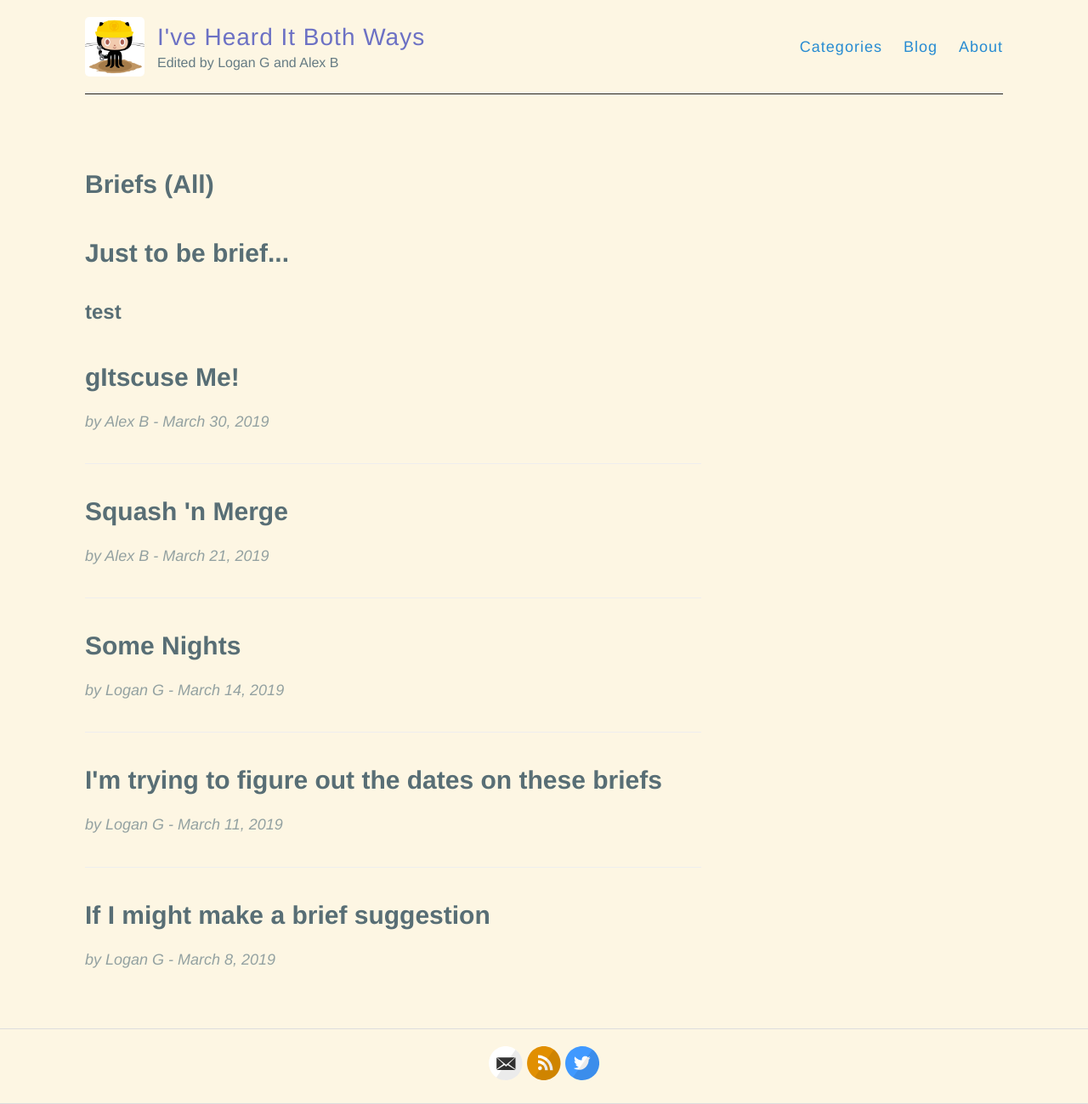
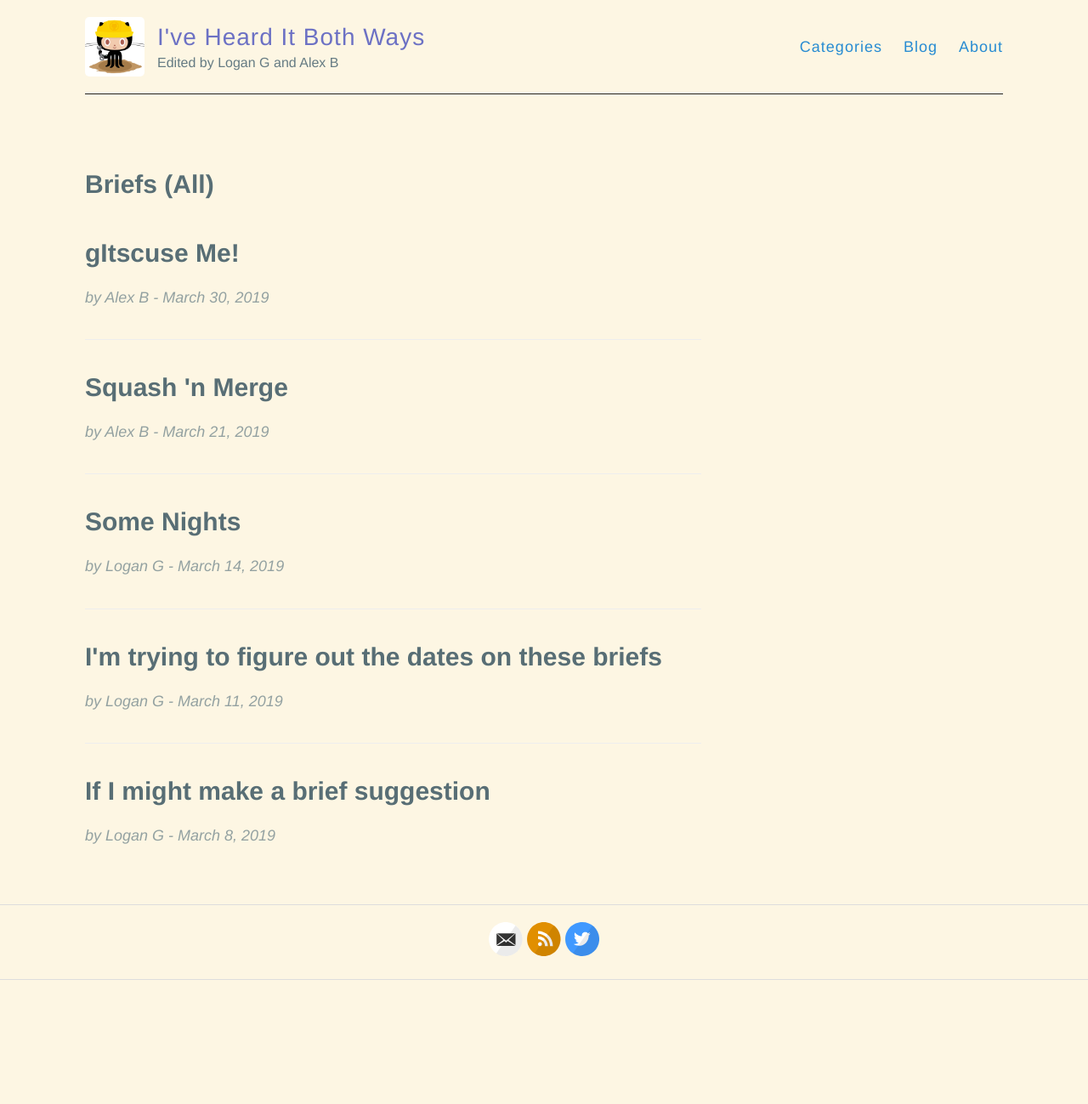
Before and after one commit to hencefarthing/hencefarthing.github.io, a Jekyll site: the page built from briefs.md, in a window 1280 px wide. Shown: the whole page at 85% size. Built offline with Jekyll 4.4.1, drawn with Linux system fonts in a browser that asks for light colours; after the commit the page ends 1153 px from its top, so only the background shows below that.

Commit message:
using correct disclude syntax

```diff
--- a/_includes/list-briefs.html
+++ b/_includes/list-briefs.html
@@ -1,8 +1,8 @@
 <div class="briefs">
 
+    {% unless page.skip_title_link == true %}
     <h1><a href="{{ site.baseurl }}/briefs">Just to be brief...</a></h1>
-    <h2>{{ page.skip_title_link }}</h2>
-    <h2>{{ page.skip_title_link2 }}</h2>
+    {% endunless %}
 
     <!-- Briefs are reversed so most recent are on top -->
     {% assign briefs_reversed = site.briefs | reverse %}
--- a/_layouts/briefs-layout.html
+++ b/_layouts/briefs-layout.html
@@ -1,6 +1,5 @@
 ---
 layout: page
-skip_title_link2: test2
 ---
 
 {% include list-briefs.html %}
--- a/briefs.md
+++ b/briefs.md
@@ -2,5 +2,5 @@
 layout: briefs-layout
 title: Briefs (All)
 permalink: /briefs/
-skip_title_link: test
+skip_title_link: true
 ---
```
